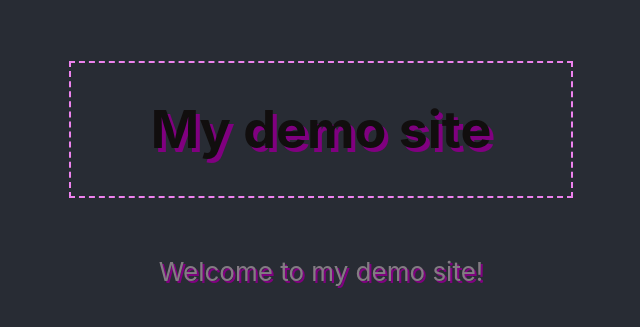
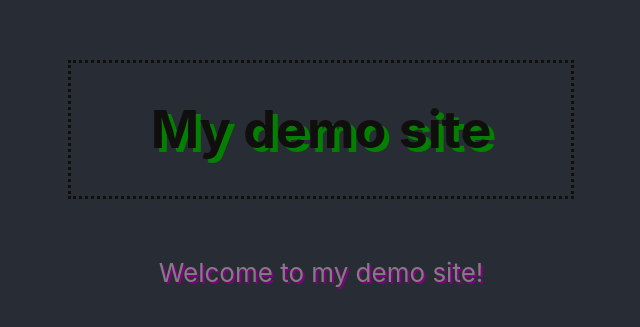
Before and after one commit to erfez/netlify-portfolio, a React (Create React App) app: page / in a window 1280 px wide. Shown: the part 213-540 px from the top of the page, without its empty margins (319-959 px from the left). Built offline with nearby package versions, Linux system fonts and the light colour scheme.

Commit message:
changed header

```diff
--- a/src/App.css
+++ b/src/App.css
@@ -22,9 +22,9 @@
 }
 
 .App-header {
-  padding: 0 5rem;
-  border: 2px dashed violet;
-  text-shadow: 4px 4px purple;
+    padding: 0 5rem;
+    border: dotted;
+    text-shadow: 5px 4px #048000;
 }
 
 .App-main {
```
